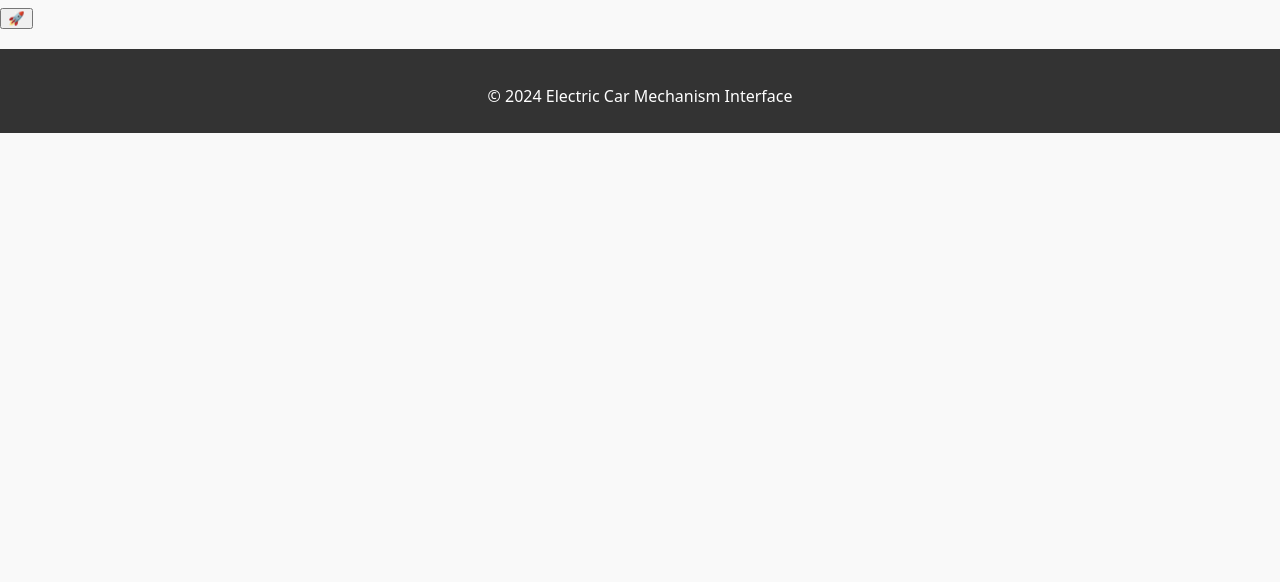
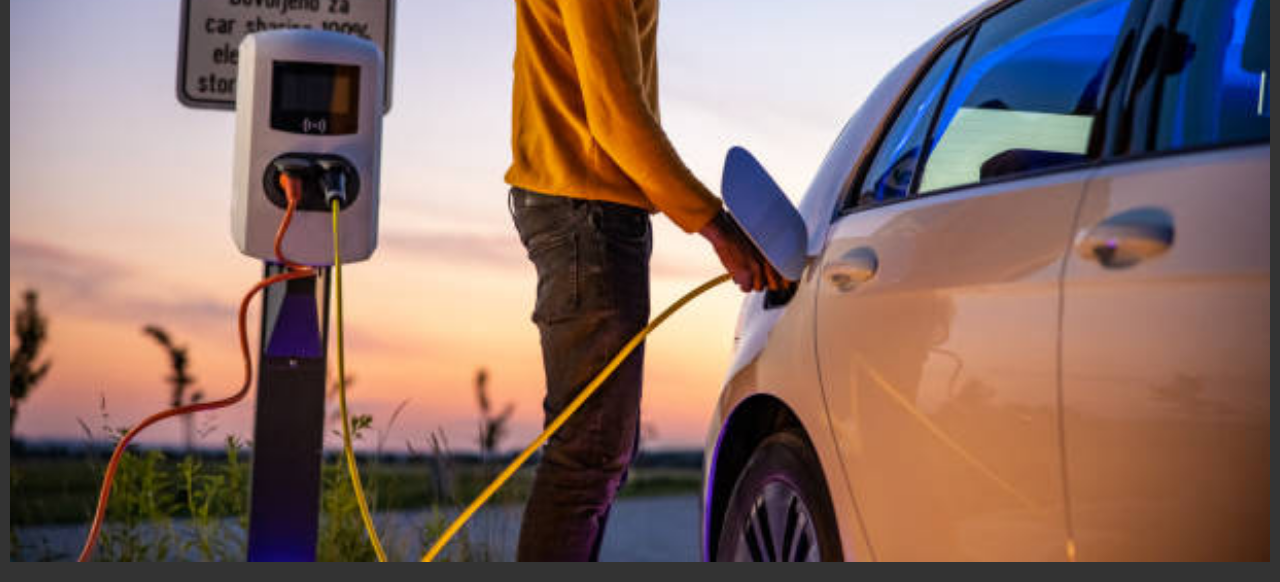
Before and after one commit to Kvnbbg/500Discount, a plain HTML site: page index.html in a window 1280 px wide. Shown: the part 288-870 px from the top of the page. Before the commit the page ends 800 px from the top, so only its background shows below. Drawn offline with Linux system fonts and the light colour scheme.

Commit message:
Add favicon and header images to index.html and settings.html

```diff
--- a/index.html
+++ b/index.html
@@ -3,11 +3,13 @@
 <head>
     <meta charset="UTF-8">
     <meta name="viewport" content="width=device-width, initial-scale=1.0">
+    <link rel="shortcut icon" type="image/x-icon" href="/assets/pictures/icon.ico">
     <link rel="stylesheet" href="/assets/style.css">
     <title>Ma Super App - Electric Car Mechanism Interface</title>
 </head>
 <body>
     <header>
+        <img src="/assets/pictures/pause.jpg" alt="Pause Image" style="width: 100%;" />
         <h1>Electric Car Mechanism Interface</h1>
     </header>
     <nav>
```
Also changed, not shown: settings.html (+2 -0 lines).
